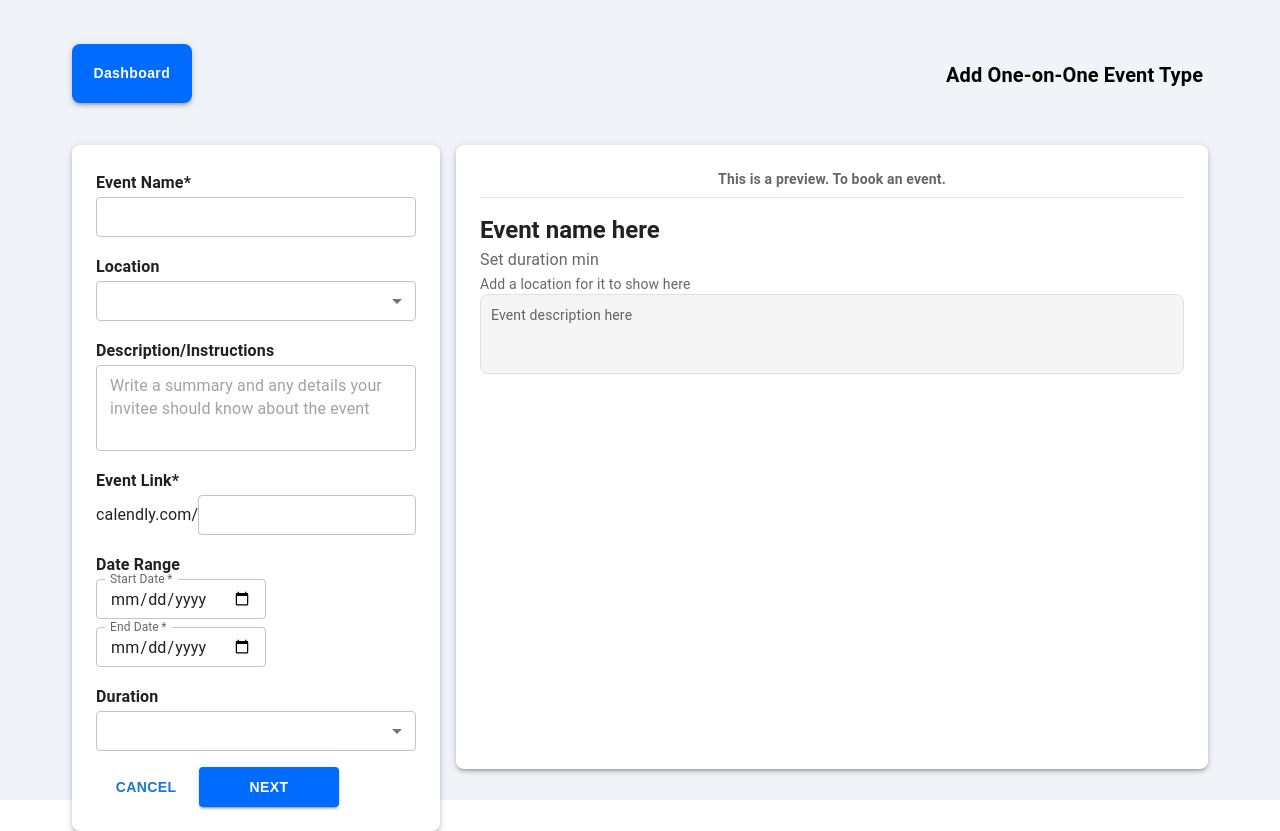
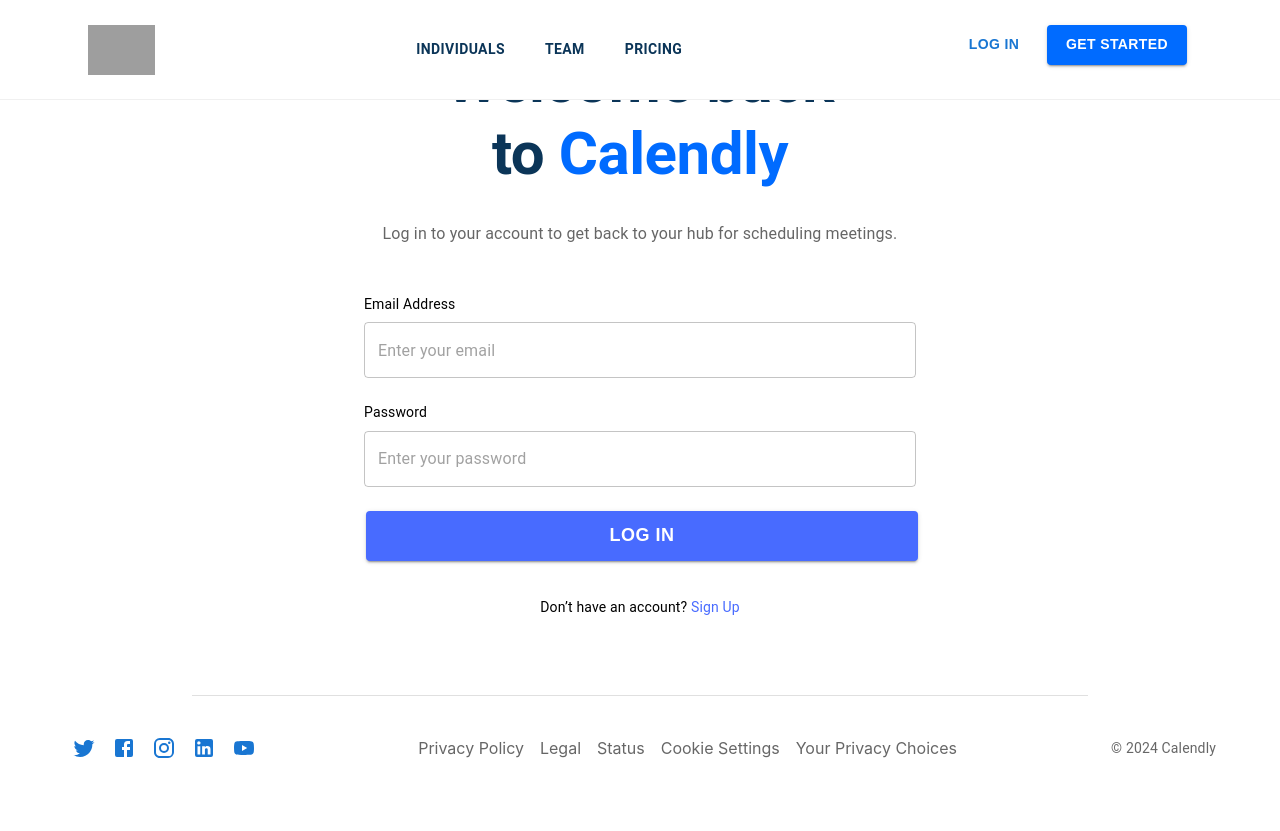
Before and after one commit to HakamQalalwi/Calendly_Clone, a React (Vite) app in the folder Client/: page / in a window 1280 px wide. After the commit the page ends 800 px from the top, so only its background shows below. Built offline with nearby package versions, Linux system fonts and the light colour scheme; grey boxes are pictures that could not be loaded.

Commit message:
Login Page sec commit

```diff
--- a/Client/src/App.jsx
+++ b/Client/src/App.jsx
@@ -3,7 +3,7 @@
 import HomePage from "./Pages/HomePage.jsx";
 import {TeamsPage} from "./Pages/TeamsPage.jsx";
 import IndividualsPage from "./Pages/IndividualsPage.jsx";
-import {LogInPage} from "./Pages/LogInPage.jsx";
+import LogInPage from "./Pages/LogInPage.jsx";
 import SignUpPage from "./Pages/SignUpPage.jsx";
 import AddOneonOneEventPage from "./Pages/AddOneonOneEventPage.jsx";
 import {CreateEventPage} from "./Pages/CreateEventPage.jsx";
@@ -15,9 +15,9 @@
         {/*<TeamsPage />*/}
         {/*<IndividualsPage/>*/}
         {/*<HomePage />*/}
-        {/*<LogInPage/>*/}
+        <LogInPage/>
         {/*<SignUpPage/>*/}
-        <AddOneonOneEventPage/>
+        {/*<AddOneonOneEventPage/>*/}
         {/*<CreateEventPage/>*/}
 
     </ThemeProvider>
--- a/Client/src/Pages/LogInPage.jsx
+++ b/Client/src/Pages/LogInPage.jsx
@@ -1,44 +1,66 @@
-import { Typography, TextField, Button, Grid, Container, Link, Box } from "@mui/material";
+import { useState } from "react";
+import {Box, Typography, TextField, Button, Container, Grid, Link,} from "@mui/material";
 import NavBar from "../component/NavBar.jsx";
 import Footer from "../component/Footer.jsx";
 
-export function LogInPage() {
+function LogInPage(){
+    const [state, setState] = useState({
+        email: "",
+        password: "",
+    });
+
+    const { email, password } = state;
+
     return (
         <>
             <Box><NavBar /></Box>
-            <Box sx={{display: 'flex', justifyContent: 'center', alignItems: 'center', minHeight: '100vh',}}>
-                <Container maxWidth="lg" sx={{ textAlign: 'left', marginTop: "8%", marginBottom: "7%" }}>
-                    <Grid container spacing={4}>
-                        <Grid item xs={12} md={6}>
-                            <Typography variant="h2" component="h2" fontWeight="bold" color="#0b3558">
+            <Box sx={{ display: 'flex', flexDirection: 'column', minHeight: '100vh', overflow: 'hidden' }}>
+                <Box sx={{ display: 'flex', flex: '1', justifyContent: 'center', alignItems: 'center' }}>
+                    <Container maxWidth="sm">
+                        <Box textAlign="center" mb={6}>
+                            <Typography variant="h2" fontWeight="bold" color="#0b3558">
                                 Welcome back
                             </Typography>
-                            <Typography variant="h2" component="h2" fontWeight="bold" color="#0b3558">
+                            <Typography variant="h2" fontWeight="bold" color="#0b3558">
                                 to <span style={{ color: "#006bff" }}>Calendly</span>
                             </Typography>
-                            <Typography variant="body1" color="text.secondary" sx={{ lineHeight: 1.5, marginTop: 4 }}>
+                            <Typography variant="body1" color="text.secondary" sx={{ mt: 4 }}>
                                 Log in to your account to get back to your hub for scheduling meetings.
                             </Typography>
-                            <Typography variant="body2" sx={{ marginTop: 2 }}>
-                                Email Address
-                            </Typography>
-                            <TextField variant="outlined" placeholder="Enter your email" fullWidth sx={{ marginTop: 1 }} />
-                            <Link to="/" style={{ textDecoration: 'none' }}>
-                                <Button variant="contained" color="primary" sx={{ width: "100%", height: "50px", marginTop: 2 }}>
-                                    Log In
-                                </Button>
-                            </Link>
-                            <Typography variant="body2" sx={{ marginTop: 2 }}>
+                        </Box>
+
+                        <form>
+                            <Grid container spacing={3}>
+                                <Grid item xs={12}>
+                                    <Typography variant="body2" mb={1}>Email Address</Typography>
+                                    <TextField fullWidth type="email" name="email" value={email} placeholder="Enter your email" required/>
+                                </Grid>
+                                <Grid item xs={12}>
+                                    <Typography variant="body2" mb={1}>Password</Typography>
+                                    <TextField fullWidth type="password" name="password" value={password} placeholder="Enter your password" required/>
+                                </Grid>
+                                <Grid item xs={12}>
+                                    <Button type="submit" fullWidth variant="contained" sx={{ backgroundColor: "#486bff", color: "white", height: "50px", marginLeft:"7px"}}>
+                                        Log In
+                                    </Button>
+                                </Grid>
+                            </Grid>
+                        </form>
+
+                        <Box textAlign="center" mt={4}>
+                            <Typography variant="body2">
                                 Don’t have an account?{" "}
-                                <Link to="/signup" style={{ color: "#486bff" }}>
+                                <Link to="/signup" style={{ color: "#486bff", textDecoration: "none" }}>
                                     Sign Up
                                 </Link>
                             </Typography>
-                        </Grid>
-                    </Grid>
-                </Container>
+                        </Box>
+                    </Container>
+                </Box>
+                <Footer />
             </Box>
-            <Footer />
         </>
     );
-}
+};
+
+export default LogInPage;
```
